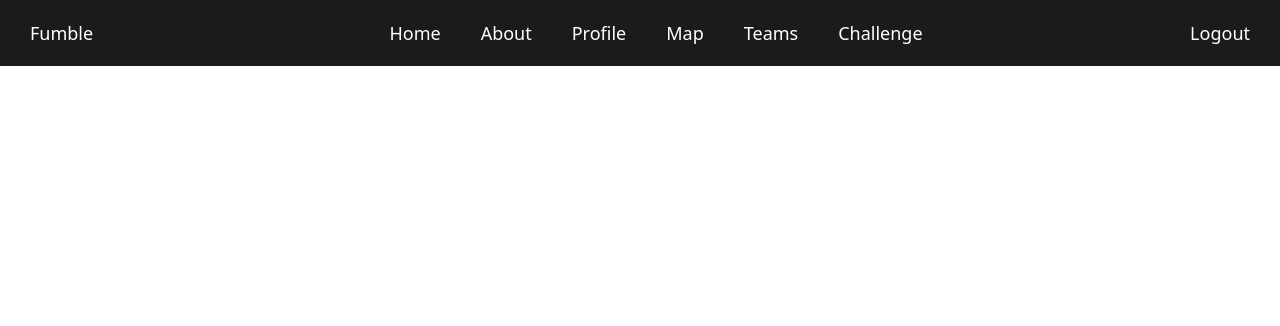
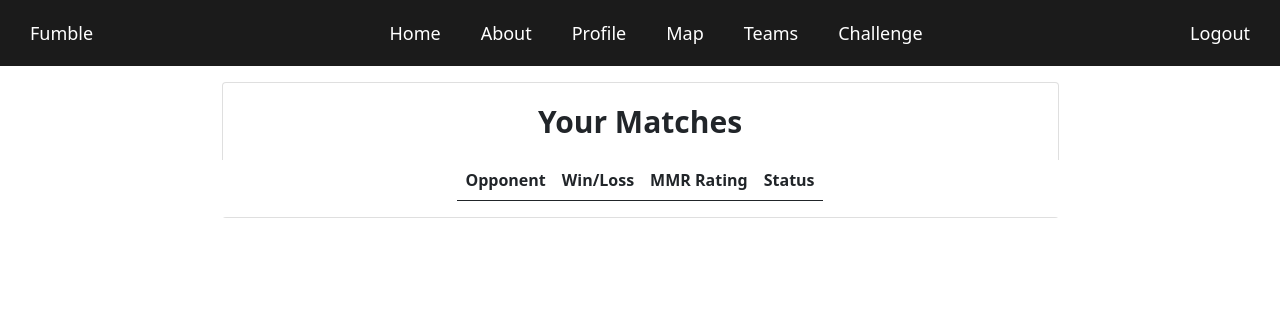
Before and after one commit to bnguye1/Fumble, a Django app: template Fumble_project/website/templates/website/home.html in a window 1280 px wide. Shown: the top 326 px of the page. Run offline with Django 4.2, Linux system fonts and the light colour scheme; the template is opened without the code that fills it, so the values that code supplies are empty.

```diff
--- a/Fumble_project/website/templates/website/challenge.html
+++ b/Fumble_project/website/templates/website/challenge.html
@@ -126,7 +126,7 @@
                     <input type="text" placeholder="Enter a time for the match" name="time-field" class="form-control custom-class my-2 inputBox" id="time-field" required>
                 </label>
             </div>
-            <button type="submit" id="challenge-register-btn" class="challenge-register-btn my-4">Submit Challenge</button>
+            <button type="submit" id="challenge-register-btn" class="challenge-register-btn my-4">Submit</button>
         </form>
         {% if messages %}
             {% for message in messages %}
--- a/Fumble_project/website/templates/website/home.html
+++ b/Fumble_project/website/templates/website/home.html
@@ -57,6 +57,18 @@
             position: absolute;
             right: 10px;
         }
+
+        .card {
+            margin: 0 auto;
+
+        }
+        .card-body {
+            font-weight: bold;
+            font-size: 30px;
+        }
+        table.table-responsive {
+            padding: 20px;
+        }
     </style>
 </head>
 
@@ -71,6 +83,33 @@
         <a class="navbar-item" href="http://127.0.0.1:8000/challenge">Challenge</a>
         <a class="navbar-logout" href="http://127.0.0.1:8000/logout">Logout</a>
     </ul>
+    <div class="container">
+        <div class="card w-75">
+            <div class="card-body align-items-center d-flex justify-content-center">
+                Your Matches
+            </div>
+            <div class="row justify-content-center">
+                <div class="col-auto">
+                    <table class="table table-responsive">
+                        <thead class="table">
+                        <tr>
+                            <th scope="col">Opponent</th>
+                            <th scope="col">Win/Loss</th>
+                            <th scope="col">MMR Rating</th>
+                            <th scope="col">Status</th>
+                        </tr>
+                        </thead>
+                        <tbody>
+
+                        </tbody>
+                    </table>
+                </div>
+            </div>
+
+        </div>
+    </div>
+
+
 
 </body>
 
--- a/Fumble_project/website/templates/website/teams.html
+++ b/Fumble_project/website/templates/website/teams.html
@@ -191,7 +191,6 @@
             </div>
         </div>
     </div>
-
     <script>
         function showhide(id) {
             let mydiv = document.getElementById(id)
```
